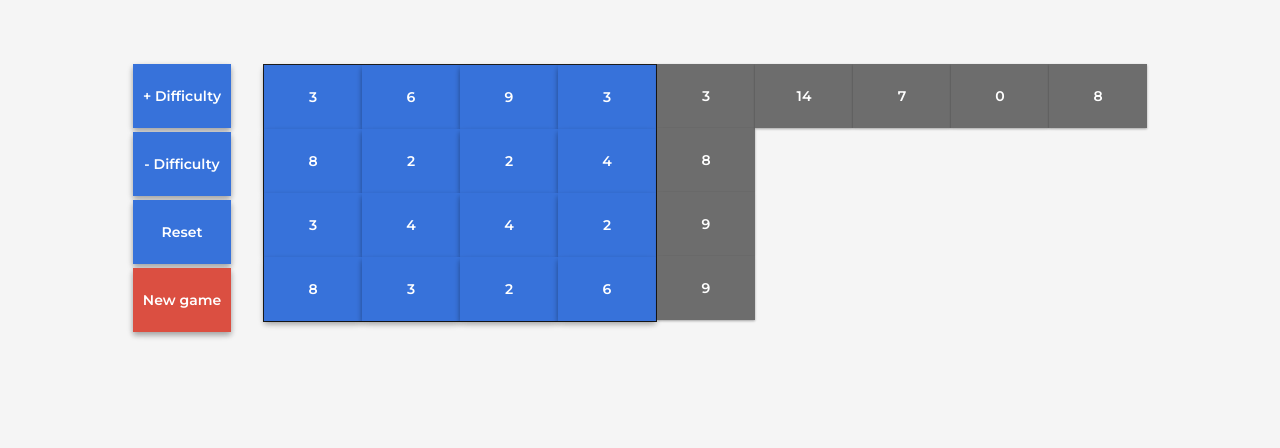
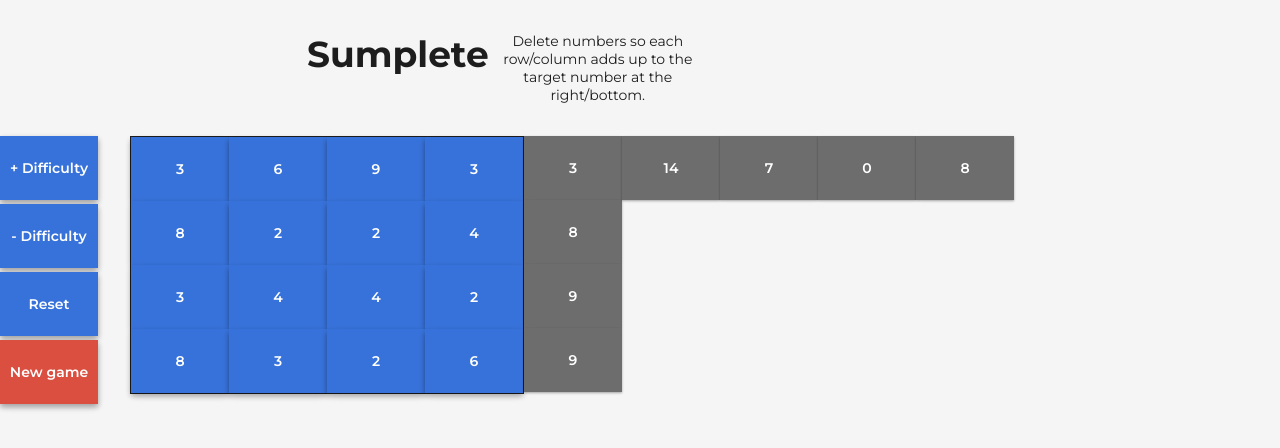
Before and after one commit to dariomrk/Internship-16-Sumplete, a React (Vite) app: page / in a window 1280 px wide. Shown: the top 448 px of the page. Built offline with nearby package versions, Linux system fonts and the light colour scheme.

Commit message:
Adjust css.

```diff
--- a/src/App.jsx
+++ b/src/App.jsx
@@ -1,9 +1,16 @@
 import React from 'react';
+import './App.scoped.css';
 import Game from './components/Game';
 
 function App() {
   return (
-    <Game />
+    <div className="app">
+      <div className="about">
+        <h1>Sumplete</h1>
+        <p>Delete numbers so each row/column adds up to the target number at the right/bottom.</p>
+      </div>
+      <Game />
+    </div>
   );
 }
 
--- /dev/null
+++ b/src/App.scoped.css
@@ -0,0 +1,15 @@
+.app {
+  margin-top: 32px;
+  display: flex;
+  flex-direction: column;
+  align-items: center;
+}
+
+.about {
+  text-align: center;
+  max-width: 400px;
+}
+
+.about > h1 {
+  font-size: 36px;
+}
--- a/src/components/Game/Game.scoped.css
+++ b/src/components/Game/Game.scoped.css
@@ -3,14 +3,13 @@
   height: fit-content;
   margin-left: auto;
   margin-right: auto;
-  margin-top: 64px;
-  margin-bottom: 64px;
+  margin-top: 32px;
   display: flex;
   gap: 32px;
 }
 
 .game-controls {
-  width: 100%;
+  width: fit-content;
   display: flex;
   flex-direction: column;
   justify-content: start;
```
